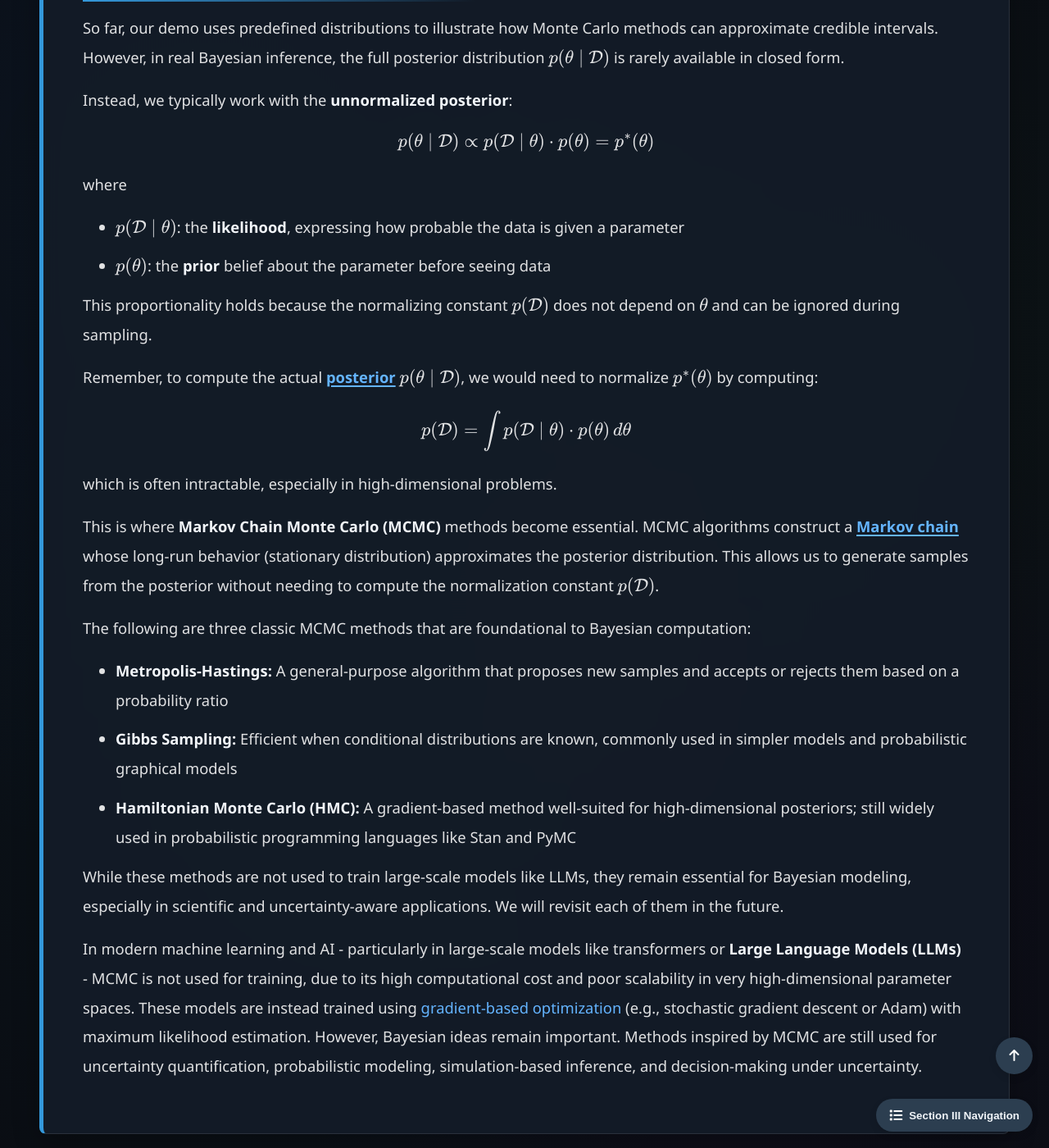
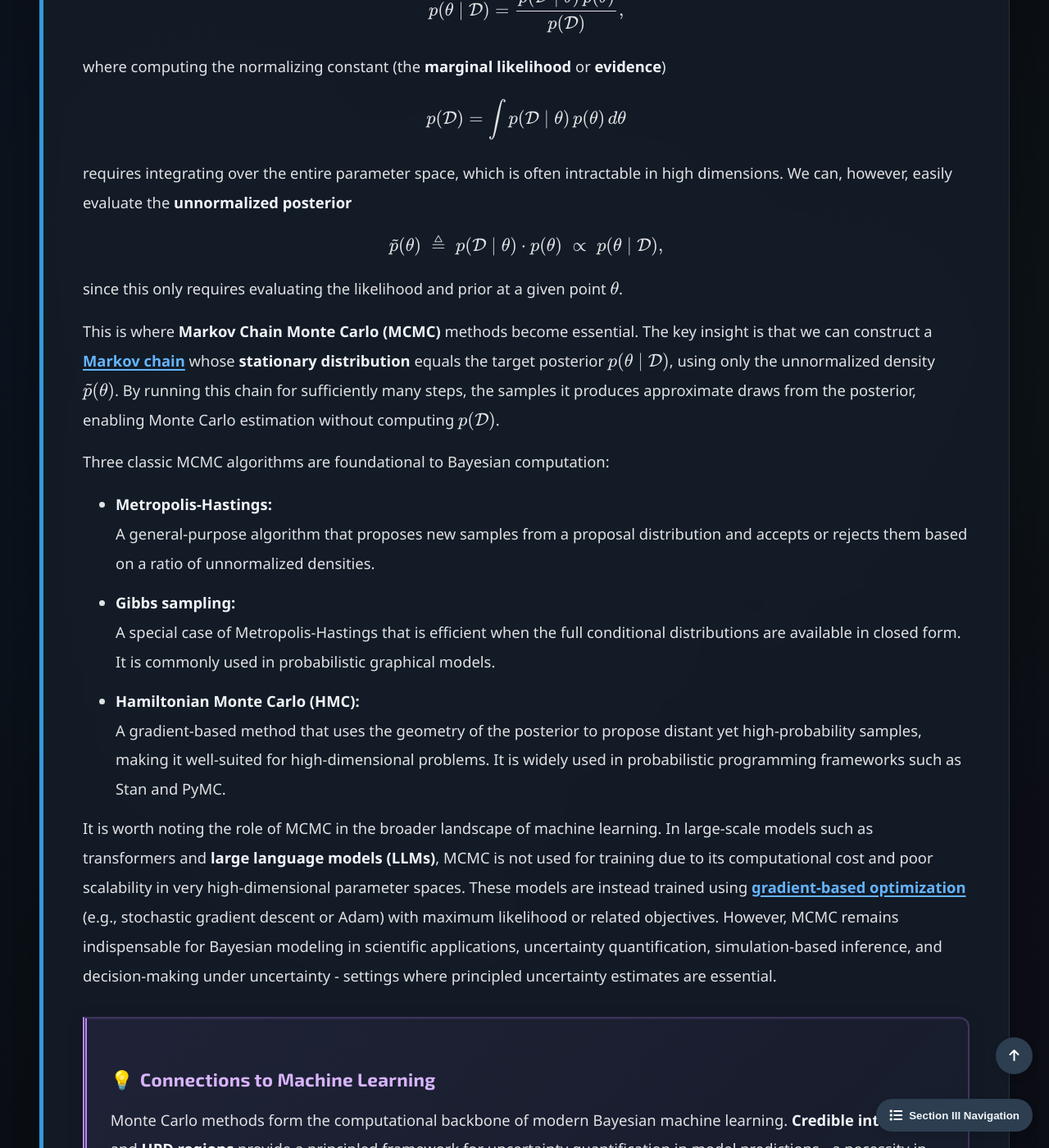
Before and after one commit to Yusukey01/yusukey01.github.io, a Jekyll site: the page built from Mathematics/Probability/monte_carlo.html, in a window 1280 px wide and 1400 px high, scrolled down 7536 px. Shown: the whole window at 82% size. Built offline with Jekyll 4.4.1, drawn with Linux system fonts in a browser that asks for light colours; some of the changed text lies outside the part shown.

Commit message:
revised explanations and style

```diff
--- a/Mathematics/Probability/monte_carlo.html
+++ b/Mathematics/Probability/monte_carlo.html
@@ -174,12 +174,6 @@ uses_python: false
                     of the posterior by the <strong>Glivenko-Cantelli theorem</strong>, which guarantees that the ECDF converges uniformly to the true cdf.
                 </p>
 
-                <p>
-                    Intuitively, instead of computing the inverse cdf analytically, we use the <strong>empirical cumulative distribution function (ecdf)</strong>
-                    formed by the sorted samples to estimate the desired quantiles.
-                    As the number of samples \(S \to \infty\), the empirical quantiles converge to the true quantiles of the posterior by the law of large numbers.
-                </p>
-
             </section>
 
             <section id="demo" class="section-content">
@@ -283,66 +277,84 @@ uses_python: false
                 <h2>Markov Chain Monte Carlo (MCMC)</h2>
 
                 <p>
-                    So far, our demo uses predefined distributions to illustrate how Monte Carlo methods can approximate credible intervals.
-                    However, in real Bayesian inference, the full posterior distribution \( p(\theta \mid \mathcal{D}) \) is rarely
-                    available in closed form.
+                    The Monte Carlo methods described above assume that we can draw independent samples directly from the posterior distribution
+                    \(p(\theta \mid \mathcal{D})\). In practice, however, the full posterior is rarely available in closed form.
+                    By <a href="bayesian.html"><strong>Bayes' theorem</strong></a>, we have
+                    \[
+                    p(\theta \mid \mathcal{D}) = \frac{p(\mathcal{D} \mid \theta) \, p(\theta)}{p(\mathcal{D})},
+                    \]
+                    where computing the normalizing constant (the <strong>marginal likelihood</strong> or <strong>evidence</strong>)
+                    \[
+                    p(\mathcal{D}) = \int p(\mathcal{D} \mid \theta) \, p(\theta) \, d\theta
+                    \]
+                    requires integrating over the entire parameter space, which is often intractable in high dimensions.
+                    We can, however, easily evaluate the <strong>unnormalized posterior</strong>
+                    \[
+                    \tilde{p}(\theta) \;\triangleq\; p(\mathcal{D} \mid \theta) \cdot p(\theta) \;\propto\; p(\theta \mid \mathcal{D}),
+                    \]
+                    since this only requires evaluating the likelihood and prior at a given point \(\theta\).
                 </p>
 
                 <p>
-                    Instead, we typically work with the <strong>unnormalized posterior</strong>:
-                    \[
-                    p(\theta \mid \mathcal{D}) \propto p(\mathcal{D} \mid \theta) \cdot p(\theta) =  p^*(\theta)
-                    \]
-                    where
+                    This is where <strong>Markov Chain Monte Carlo (MCMC)</strong> methods become essential. The key insight is that we
+                    can construct a <a href="markov.html"><strong>Markov chain</strong></a> whose <strong>stationary distribution</strong>
+                    equals the target posterior \(p(\theta \mid \mathcal{D})\), using only the unnormalized density \(\tilde{p}(\theta)\).
+                    By running this chain for sufficiently many steps, the samples it produces approximate draws from the posterior,
+                    enabling Monte Carlo estimation without computing \(p(\mathcal{D})\).
+                </p>
+
+                <p>
+                    Three classic MCMC algorithms are foundational to Bayesian computation:
                 </p>
 
                 <ul style="padding-left: 40px;">
-                    <li>\( p(\mathcal{D} \mid \theta) \): the <strong>likelihood</strong>, expressing how probable the data is given a parameter</li>
-                    <li>\( p(\theta) \): the <strong>prior</strong> belief about the parameter before seeing data</li>
+                    <li><strong>Metropolis-Hastings:</strong><br>
+                         A general-purpose algorithm that proposes new samples from a proposal distribution and accepts or rejects
+                         them based on a ratio of unnormalized densities.
+                    </li>
+                    <li><strong>Gibbs sampling:</strong><br>
+                        A special case of Metropolis-Hastings that is efficient when the full conditional distributions are available
+                        in closed form. It is commonly used in probabilistic graphical models.
+                    </li>
+                    <li><strong>Hamiltonian Monte Carlo (HMC):</strong><br>
+                        A gradient-based method that uses the geometry of the posterior to propose distant yet high-probability samples,
+                        making it well-suited for high-dimensional problems. It is widely used in probabilistic programming frameworks
+                        such as Stan and PyMC.
+                    </li>
                 </ul>
 
                 <p>
-                    This proportionality holds because the normalizing constant \( p(\mathcal{D}) \) does not depend on \(\theta\) and can be
-                    ignored during sampling.
+                    It is worth noting the role of MCMC in the broader landscape of machine learning. In large-scale models such as transformers
+                    and <strong>large language models (LLMs)</strong>, MCMC is not used for training due to its computational cost and poor scalability
+                    in very high-dimensional parameter spaces. These models are instead trained using
+                    <a href="../Calculus/gradient.html"><strong>gradient-based optimization</strong></a>
+                    (e.g., stochastic gradient descent or Adam) with maximum likelihood or related objectives.
+                    However, MCMC remains indispensable for Bayesian modeling in scientific applications, uncertainty quantification, simulation-based inference,
+                    and decision-making under uncertainty - settings where principled uncertainty estimates are essential.
                 </p>
 
-                <p>
-                    Remember, to compute the actual <a href="bayesian.html"><strong>posterior</strong></a> \( p(\theta \mid \mathcal{D}) \), we would need to normalize \( p^*(\theta) \) by computing:
-                    \[
-                    p(\mathcal{D}) = \int p(\mathcal{D} \mid \theta) \cdot p(\theta) \, d\theta
-                    \]
-                    which is often intractable, especially in high-dimensional problems.
-                </p>
-
+               <div class="insight-box">
+                    <h3>Connections to Machine Learning</h3>
+                    <p>
+                        Monte Carlo methods form the computational backbone of modern Bayesian machine learning.
+                        <strong>Credible intervals</strong> and <strong>HPD regions</strong> provide a principled framework for
+                        uncertainty quantification in model predictions - a necessity in safety-critical domains such as
+                        medical diagnosis and autonomous systems.
+                    </p>
+                    <p>
+                        While <strong>MCMC sampling</strong> serves as the gold standard for training Bayesian neural networks
+                        (where weights are treated as distributions), the Monte Carlo principle also powers <strong>stochastic
+                        variational inference</strong>. In this context, the <strong>reparameterization trick</strong> enables
+                        gradient-based optimization of stochastic objectives (like the ELBO), and <strong>Monte Carlo dropout</strong>
+                        offers a practical, scalable approximation to Bayesian inference in deep architectures.
+                    </p>
+                </div>
 
                 <p>
-                    This is where <strong>Markov Chain Monte Carlo (MCMC)</strong> methods become essential. MCMC algorithms construct
-                    a <a href="markov.html"><strong>Markov chain</strong></a> whose long-run behavior (stationary distribution) approximates
-                    the posterior distribution. This allows us to generate samples from the posterior without needing to compute the
-                    normalization constant \( p(\mathcal{D}) \).
-                </p>
-
-                <p>
-                    The following are three classic MCMC methods that are foundational to Bayesian computation:
-                </p>
-
-                <ul style="padding-left: 40px;">
-                    <li><strong>Metropolis-Hastings:</strong> A general-purpose algorithm that proposes new samples and accepts or rejects them based on a probability ratio</li>
-                    <li><strong>Gibbs Sampling:</strong> Efficient when conditional distributions are known, commonly used in simpler models and probabilistic graphical models</li>
-                    <li><strong>Hamiltonian Monte Carlo (HMC):</strong> A gradient-based method well-suited for high-dimensional posteriors; still widely used in probabilistic programming languages like Stan and PyMC</li>
-                </ul>
-
-                <p>
-                    While these methods are not used to train large-scale models like LLMs, they remain essential for Bayesian modeling, especially in scientific and uncertainty-aware applications.
-                    We will revisit  each of them in the future.
-                </p>
-
-                <p>
-                    In modern machine learning and AI - particularly in large-scale models like transformers or <strong>Large Language Models (LLMs)</strong> - MCMC is not used for training, due to
-                    its high computational cost and poor scalability in very high-dimensional parameter spaces. These models are instead trained
-                    using <a href="../Calculus/gradient.html">gradient-based optimization</a> (e.g., stochastic gradient descent or Adam) with maximum likelihood estimation.
-                    However, Bayesian ideas remain important. Methods inspired by MCMC are still used for uncertainty quantification,
-                    probabilistic modeling, simulation-based inference, and decision-making under uncertainty.
+                    The Monte Carlo framework developed here assumes that we can sample from the target distribution (either directly or via MCMC).
+                    In <a href="importance_sampling.html"><strong>Part 20: Importance Sampling</strong></a>, we relax this assumption: instead of
+                    sampling from the target, we sample from a different, more convenient <em>proposal distribution</em> and correct for the
+                    mismatch using importance weights.
                 </p>
 
             </section>
```
Also changed, not shown: Mathematics/Probability/markov.html (+21 -19 lines), data/curriculum.json.
